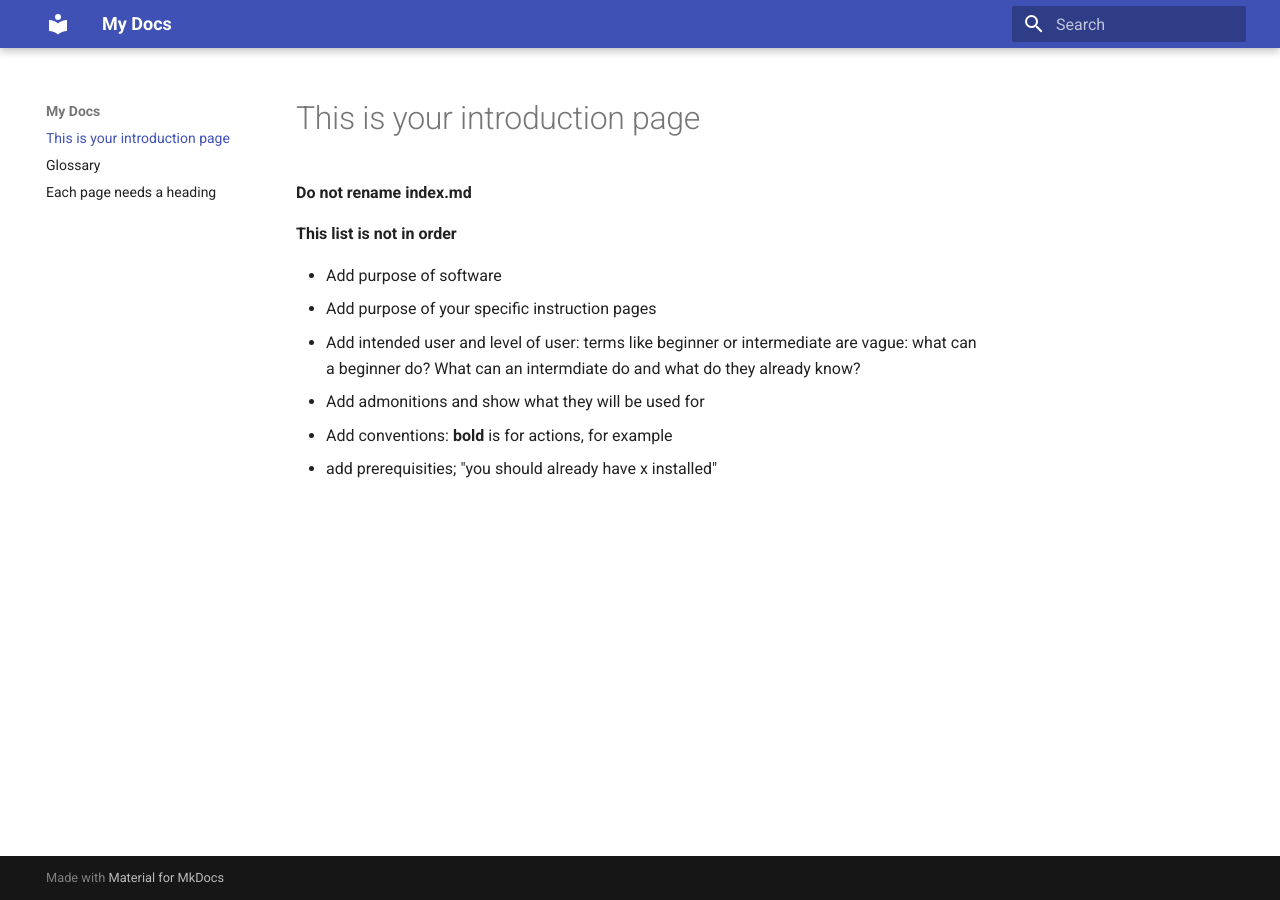
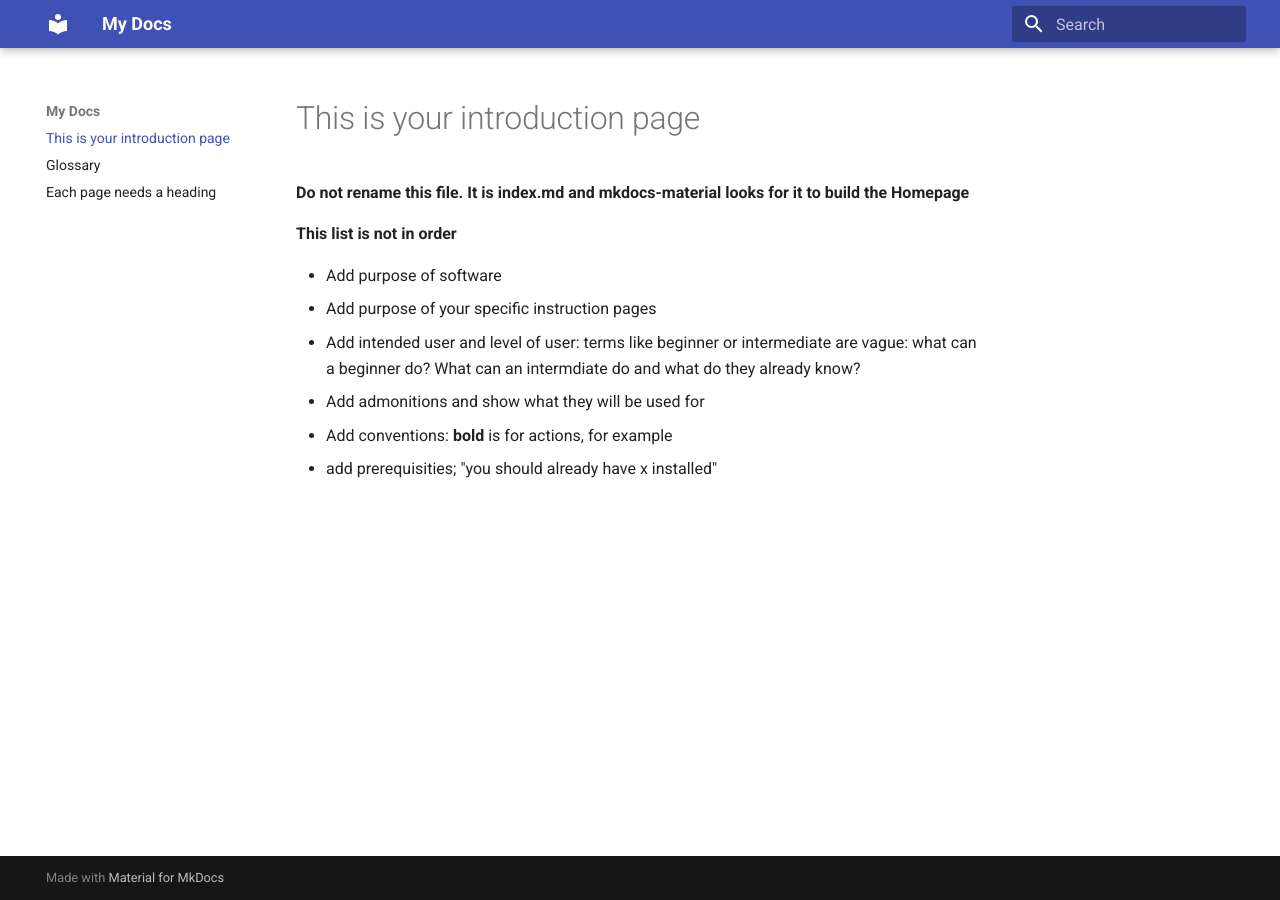
Before and after one commit to SamLee77/ST2025, an MkDocs documentation site: the page built from docs/index.md, in a window 1280 px wide. Built offline with MkDocs 1.6.1 and Material for MkDocs 9.7.7, drawn with Linux system fonts in a browser that asks for light colours.

Commit message:
Update index.md

```diff
--- a/docs/index.md
+++ b/docs/index.md
@@ -1,6 +1,6 @@
 # This is your introduction page
 
-**Do not rename index.md**
+**Do not rename this file. It is index.md and mkdocs-material looks for it to build the Homepage**
 
 **This list is not in order**
 
```
